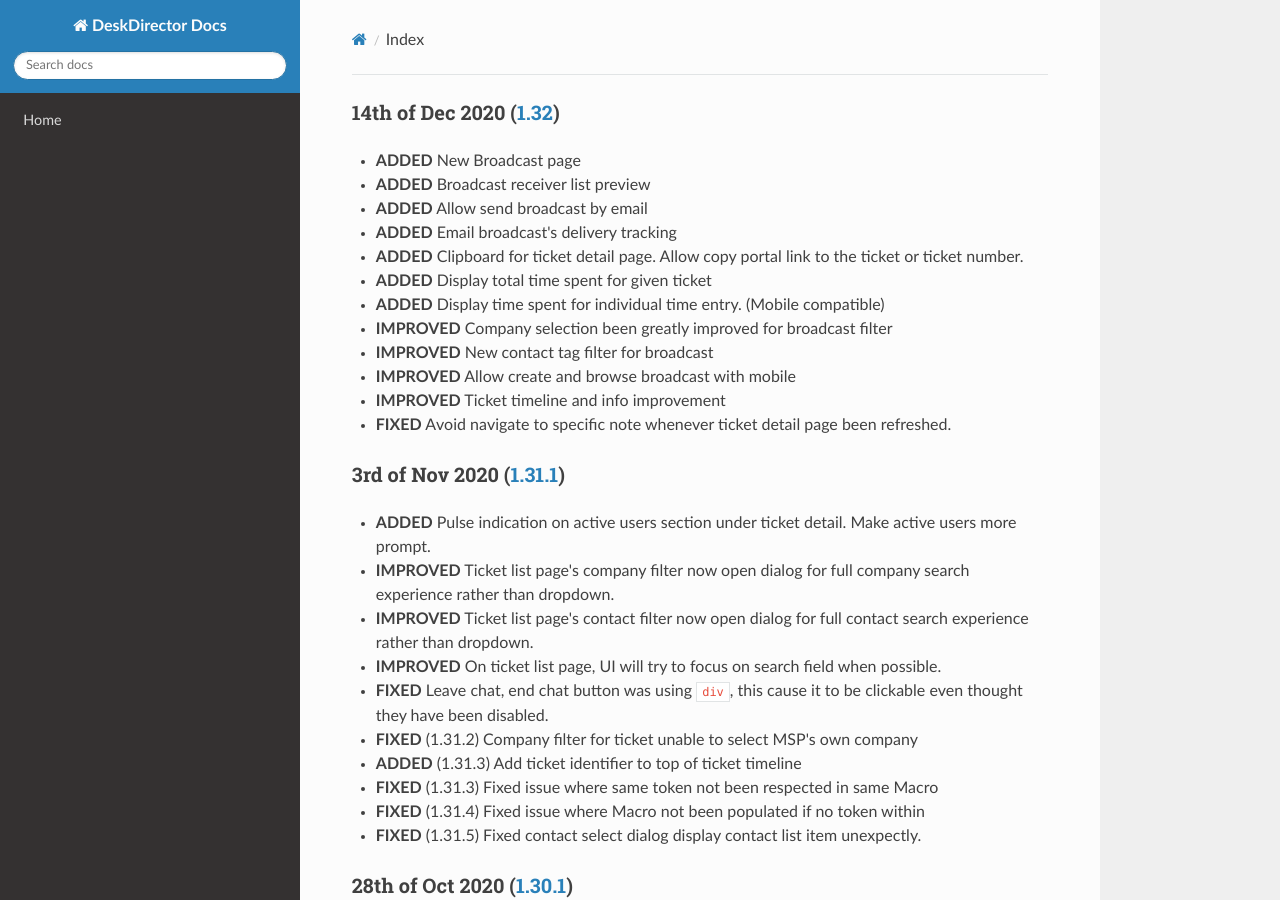
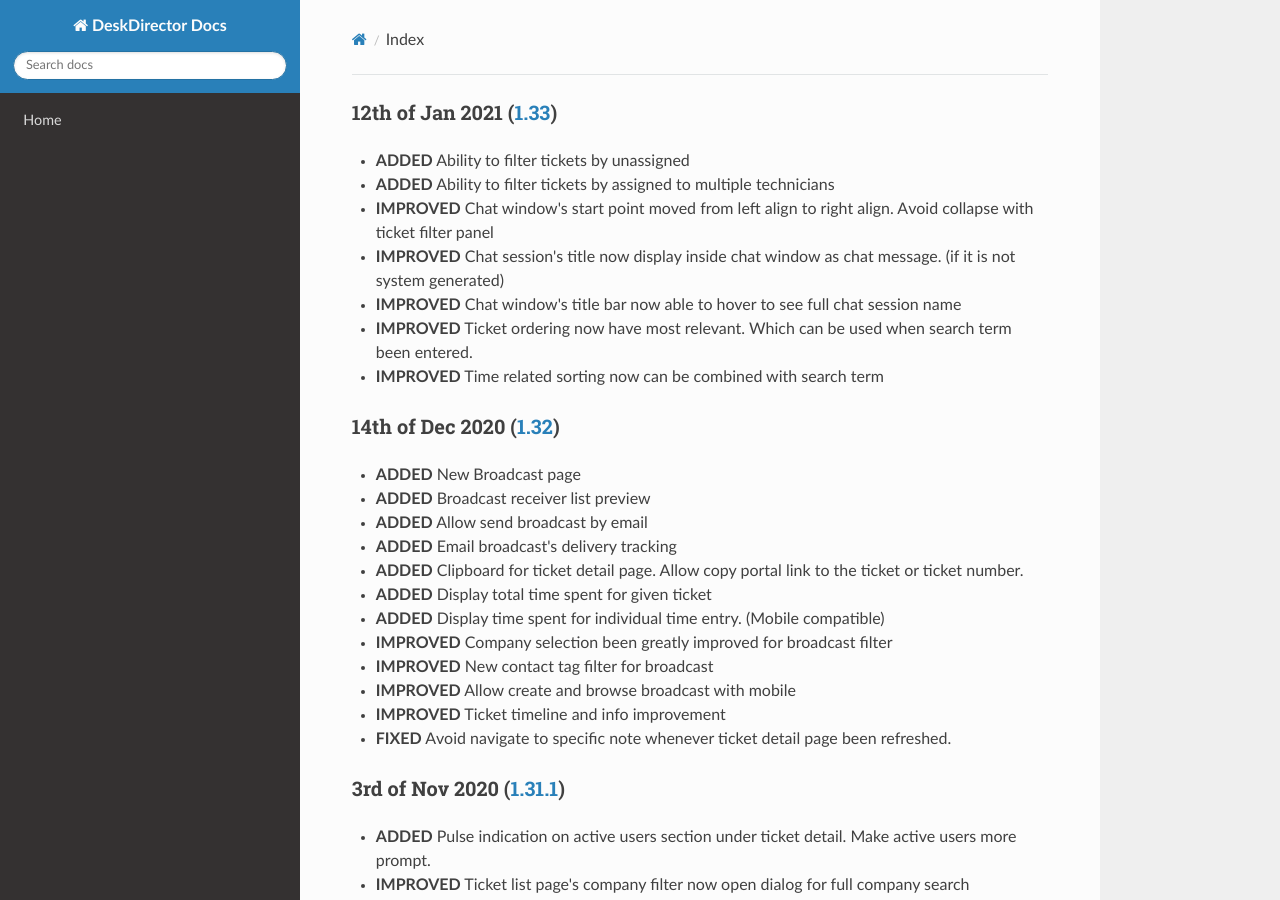
Before and after one commit to DeskDirector/docs, an MkDocs documentation site: the page built from docs/_release/tech/README.md, in a window 1280 px wide and 900 px high. Built offline with MkDocs 1.6.1, drawn with Linux system fonts in a browser that asks for light colours; nearby versions of some CDN libraries; old or Windows-style settings are respelled for this version of MkDocs.

Commit message:
Update README.md

```diff
--- a/docs/_release/tech/README.md
+++ b/docs/_release/tech/README.md
@@ -1,3 +1,12 @@
+### 12th of Jan 2021 ([1.33](v1.33))
+- **ADDED** Ability to filter tickets by unassigned
+- **ADDED** Ability to filter tickets by assigned to multiple technicians
+- **IMPROVED** Chat window's start point moved from left align to right align. Avoid collapse with ticket filter panel
+- **IMPROVED** Chat session's title now display inside chat window as chat message. (if it is not system generated)
+- **IMPROVED** Chat window's title bar now able to hover to see full chat session name
+- **IMPROVED** Ticket ordering now have most relevant. Which can be used when search term been entered.
+- **IMPROVED** Time related sorting now can be combined with search term
+
 ### 14th of Dec 2020 ([1.32](v1.32))
 - **ADDED** New Broadcast page
 - **ADDED** Broadcast receiver list preview
```
